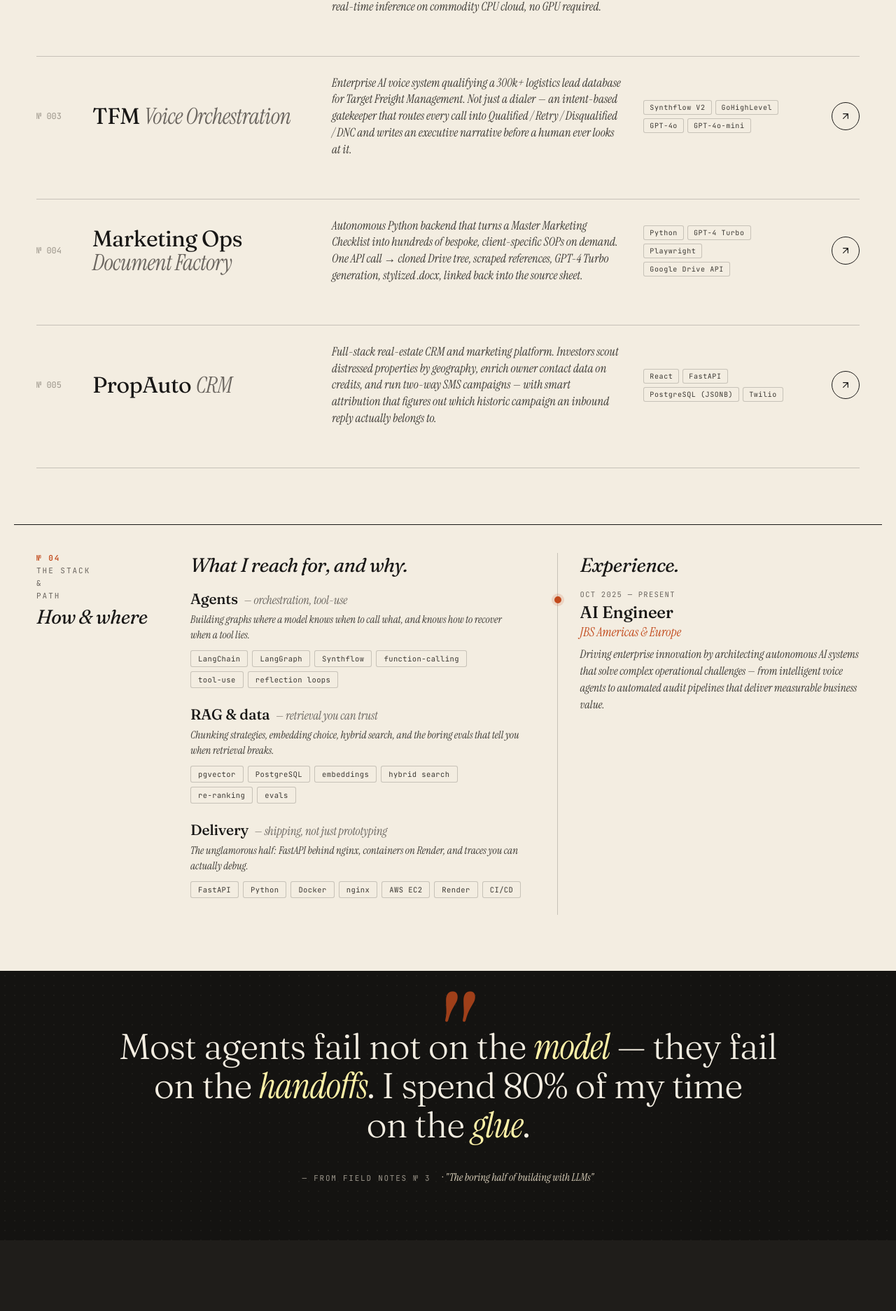
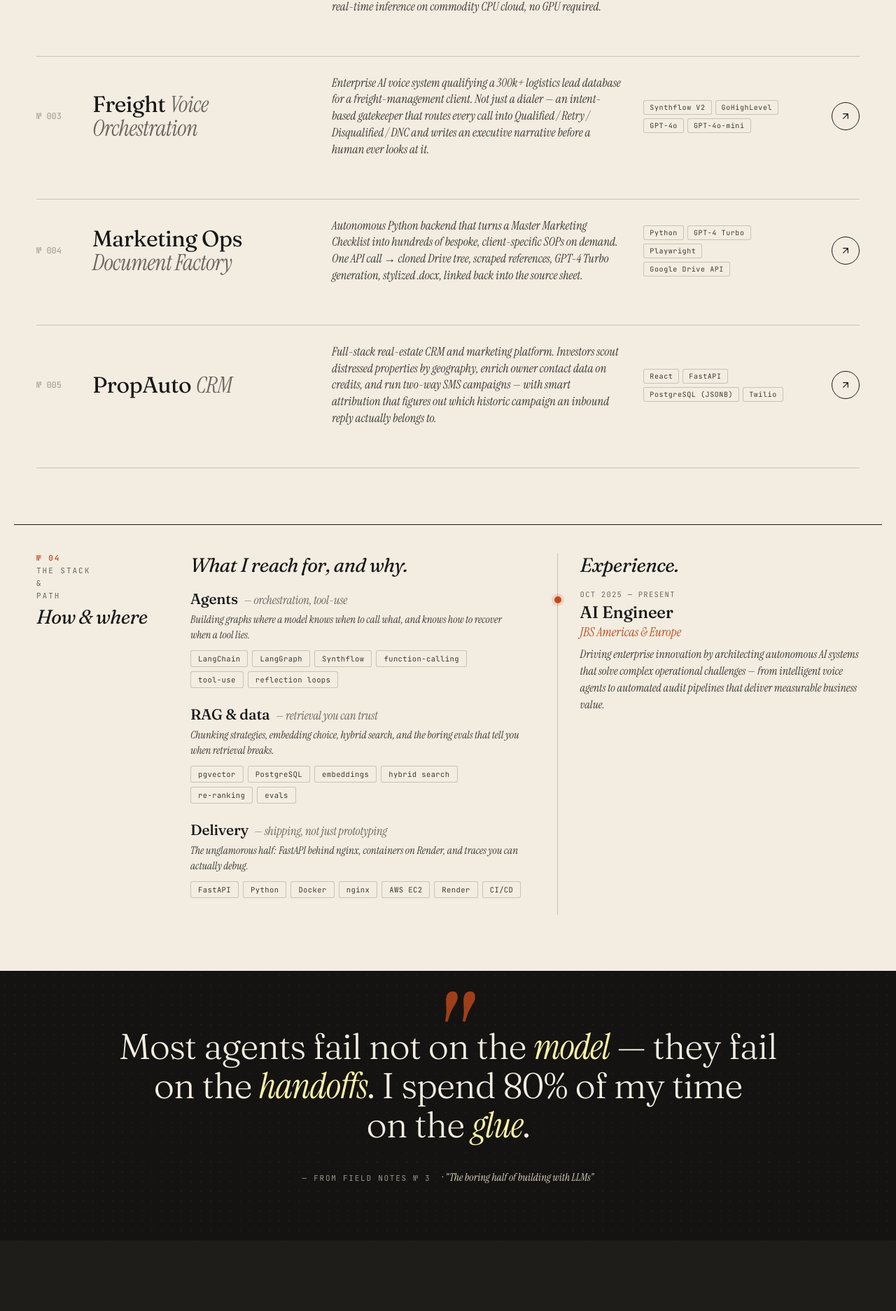
Before and after one commit to muhammadhananbaloch/portfolio-website, a React (Vite) app: page / in a window 1280 px wide. Shown: the part 1955-3828 px from the top of the page at 70% size. Built offline with nearby package versions, Linux system fonts and the light colour scheme; the HTML template or start-up script is replaced by a standard one.

Commit message:
fix(work): anonymize freight project — remove client name from title and copy

```diff
--- a/src/components/QuoteContact.tsx
+++ b/src/components/QuoteContact.tsx
@@ -29,7 +29,7 @@ const QuoteContact = () => {
           <div className="contact-links">
             <a href="mailto:hanan.baloch@jbs.live">
               <span>
-                Write to me <em>— hanan.baloch@jbs.live</em>
+                Write to me <em>— contact@muhammadhananbaloch.dev</em>
               </span>
               <span className="arrow">→</span>
             </a>
--- a/src/components/Work.tsx
+++ b/src/components/Work.tsx
@@ -75,9 +75,9 @@ const projects: Project[] = [
   },
   {
     id: "freight-voice",
-    title: "TFM",
+    title: "Freight",
     italic: "Voice Orchestration",
-    desc: "Enterprise AI voice system qualifying a 300k+ logistics lead database for Target Freight Management. Not just a dialer — an intent-based gatekeeper that routes every call into Qualified / Retry / Disqualified / DNC and writes an executive narrative before a human ever looks at it.",
+    desc: "Enterprise AI voice system qualifying a 300k+ logistics lead database for a freight-management client. Not just a dialer — an intent-based gatekeeper that routes every call into Qualified / Retry / Disqualified / DNC and writes an executive narrative before a human ever looks at it.",
     stack: ["Synthflow V2", "GoHighLevel", "GPT-4o", "GPT-4o-mini", "Webhooks"],
     tag: "Conversational AI · Logistics",
     internal: true,
```
